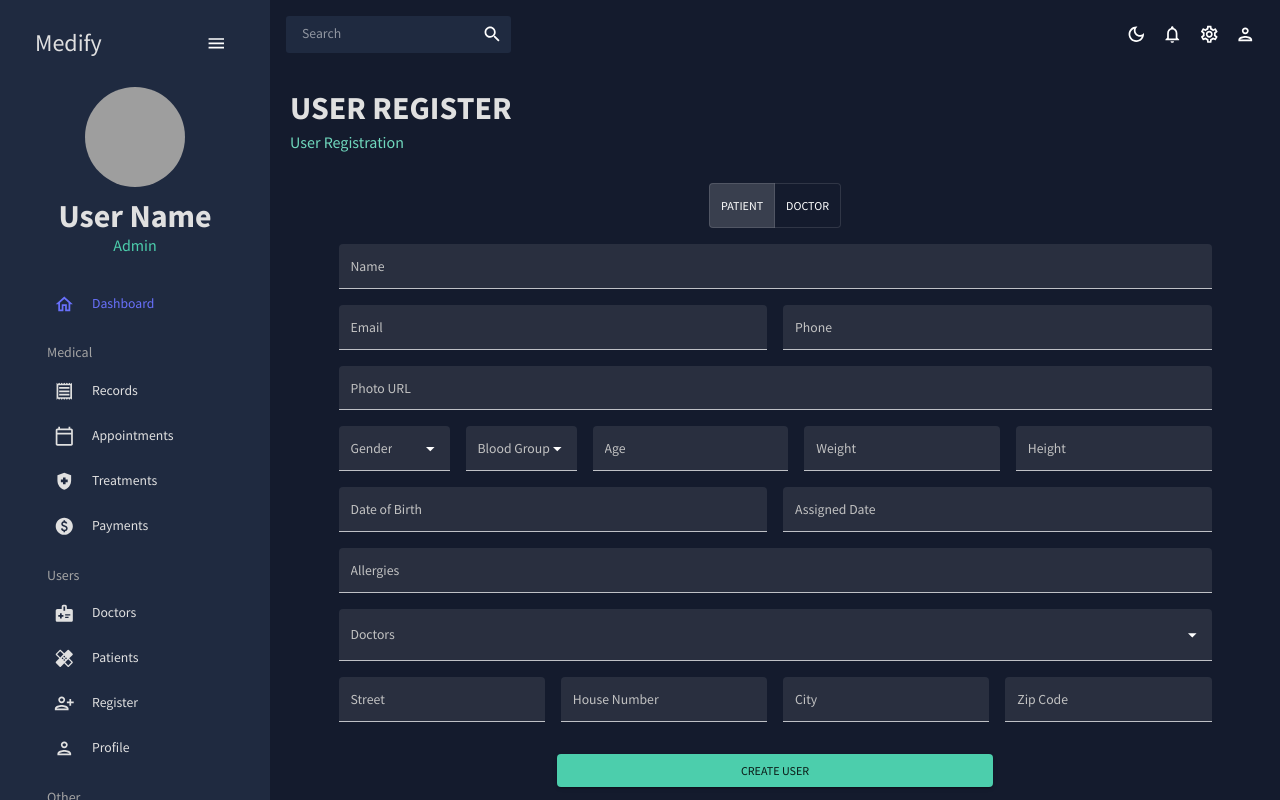
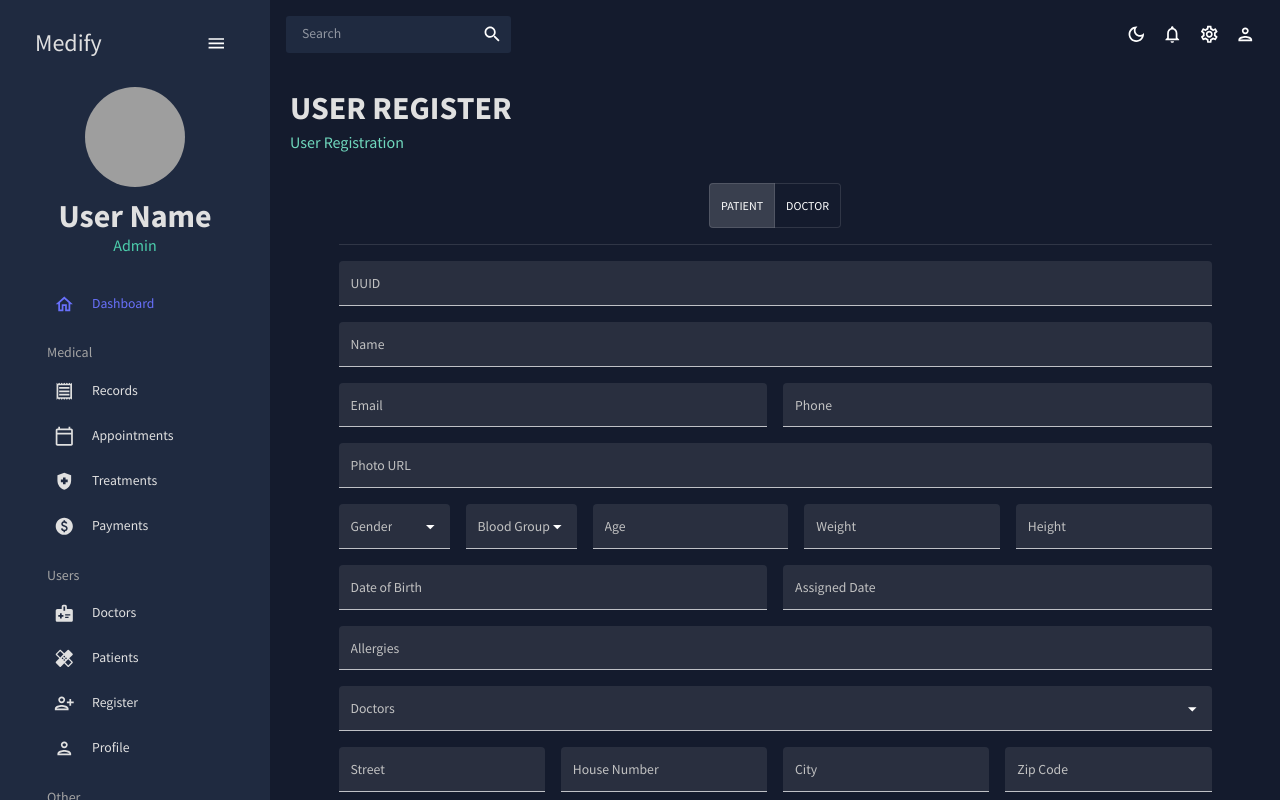
Before and after one commit to Pramudithagn/Medify, a React (Create React App) app in the folder frontend/: page /register in a window 1280 px wide. Built offline with nearby package versions, Linux system fonts and the light colour scheme; grey boxes are pictures that could not be loaded.

Commit message:
added uuid to registration page

```diff
--- a/frontend/src/scenes/register/Register.jsx
+++ b/frontend/src/scenes/register/Register.jsx
@@ -738,6 +738,7 @@ import {
   Autocomplete,
   Box,
   useTheme,
+  Divider,
 } from "@mui/material";
 import { DatePicker } from "@mui/x-date-pickers/DatePicker";
 import Header from "../../components/Header";
@@ -767,6 +768,7 @@ const Register = () => {
   };
 
   const initValues = {
+    uuid: "",
     name: "",
     mail: "",
     phone: "",
@@ -790,6 +792,7 @@ const Register = () => {
   };
 
   const validationSchema = Yup.object().shape({
+    uuid: Yup.string().required("Uuid is required"),
     name: Yup.string().required("Name is required"),
     mail: Yup.string()
       .email("Invalid email format")
@@ -963,7 +966,22 @@ const Register = () => {
                   <ToggleButton value="doctor">Doctor</ToggleButton>
                 </ToggleButtonGroup>
               </Box>
+              <Divider/>
 
+              <TextField
+                  fullWidth
+                  id="uuid"
+                  name="uuid"
+                  label="UUID"
+                  size="small"
+                  variant="filled"
+                  value={values.uuid}
+                  onChange={handleChange}
+                  onBlur={handleBlur}
+                  error={touched.uuid && Boolean(errors.uuid)}
+                  helperText={touched.uuid && errors.uuid}
+                  // margin="normal"
+                />
               <TextField
                 fullWidth
                 id="name"
@@ -1219,6 +1237,7 @@ const Register = () => {
                     <TextField
                       {...params}
                       label="Treatments"
+                      size="small"
                       // margin="normal"
                       variant="filled"
                       error={
@@ -1260,6 +1279,7 @@ const Register = () => {
                       <TextField
                         {...params}
                         label="Doctors"
+                        size="small"
                         // margin="normal"
                         variant="filled"
                         error={touched.doctorIds && Boolean(errors.doctorIds)}
```
